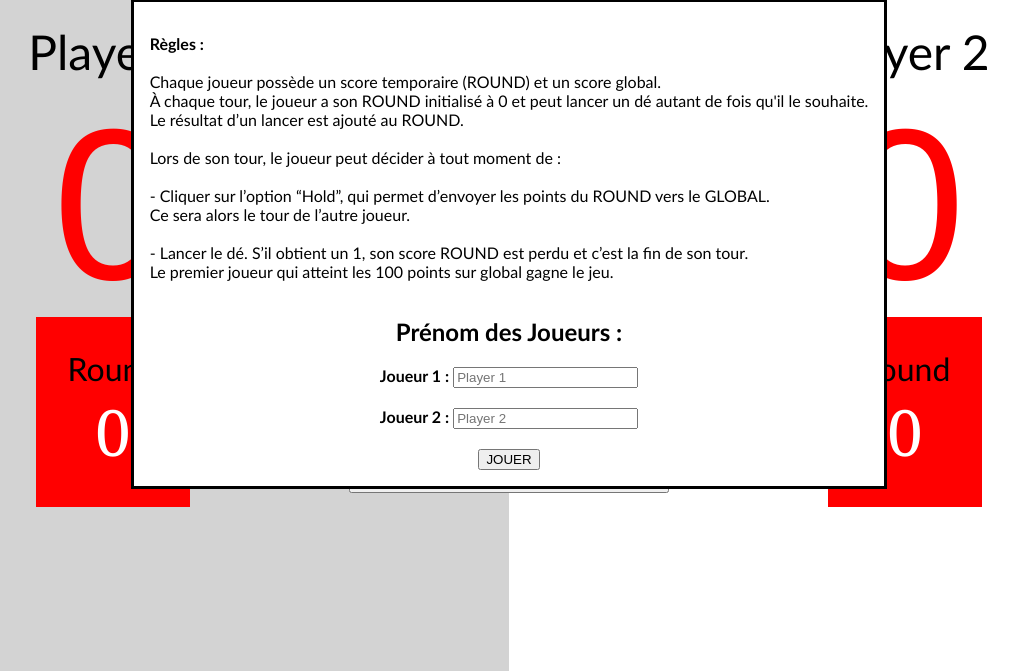
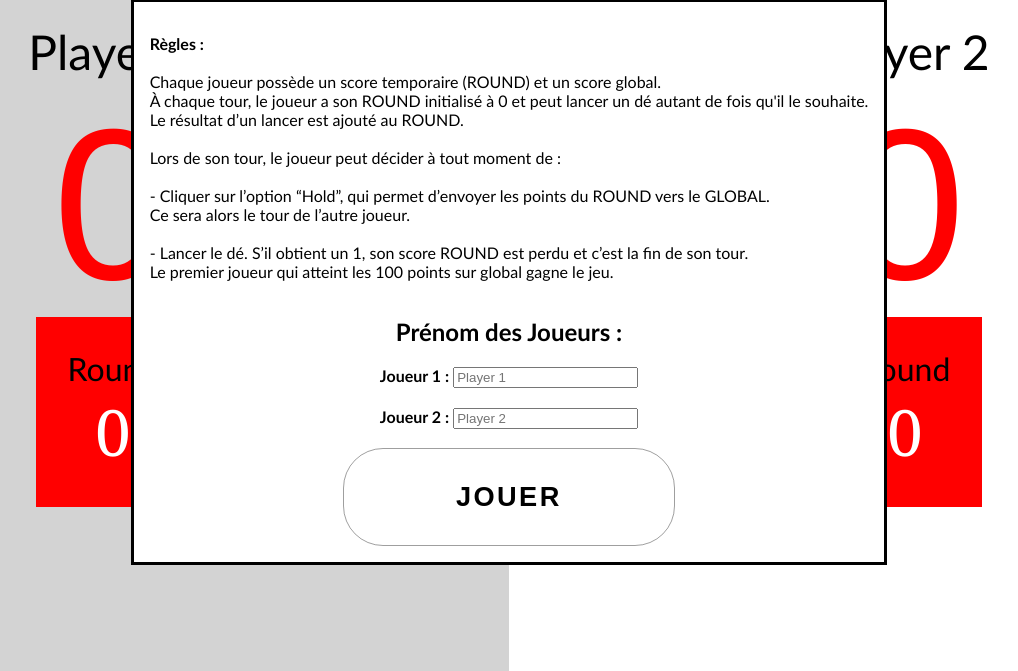
Before and after one commit to RxlBaptiste/GameOFDice, a PHP site: page / in a window 1280 px wide. Shown: the part 129-800 px from the top of the page, without its empty margins (131-1149 px from the left). Run offline with PHP 8.4, Linux system fonts and the light colour scheme.

Commit message:
ChangeBtnPlay

```diff
--- a/Style.css
+++ b/Style.css
@@ -25,6 +25,38 @@ body{
     top: 8em;
 
     font-family: 'Gill Sans', 'Gill Sans MT', Calibri, 'Trebuchet MS', sans-serif;
+}
+
+/*Button play*/
+
+.button {
+    cursor: pointer;
+    padding: 2rem 7rem;
+    background: white;
+    text-align: center;
+    display: inline-block;
+    font-size: 1.7rem;
+    text-transform: uppercase;
+    font-weight: 700;
+    position: relative;
+    will-change: transform;
+}
+
+.btn-Play {
+    letter-spacing: 0.15rem;
+    position: relative;
+    background: transparent;
+    color: black;
+    overflow: hidden;
+    transition: 0.3s ease-in-out;
+    border-radius: 40px;
+    z-index: 1;
+    border: rgba(0, 0, 0, 0.377) solid 0.5px;
+}
+.btn-Play:hover {
+    box-shadow: 5px 5px 10px rgba(0, 0, 0, 0.20), -5px -5px 10px rgba(0, 0, 0, 0.20);
+    transform: scale(0.95);
+    border: white solid 0.5px;
 }
 
 /*TEST MOBILE FIRST*/
--- a/index.php
+++ b/index.php
@@ -42,7 +42,7 @@
             </div>
             <br>
             <div>
-                <button type="submit">JOUER</button>
+                <button class="button btn-Play" type="submit">JOUER</button>
             </div>
         </form>
     </dialog>
```
